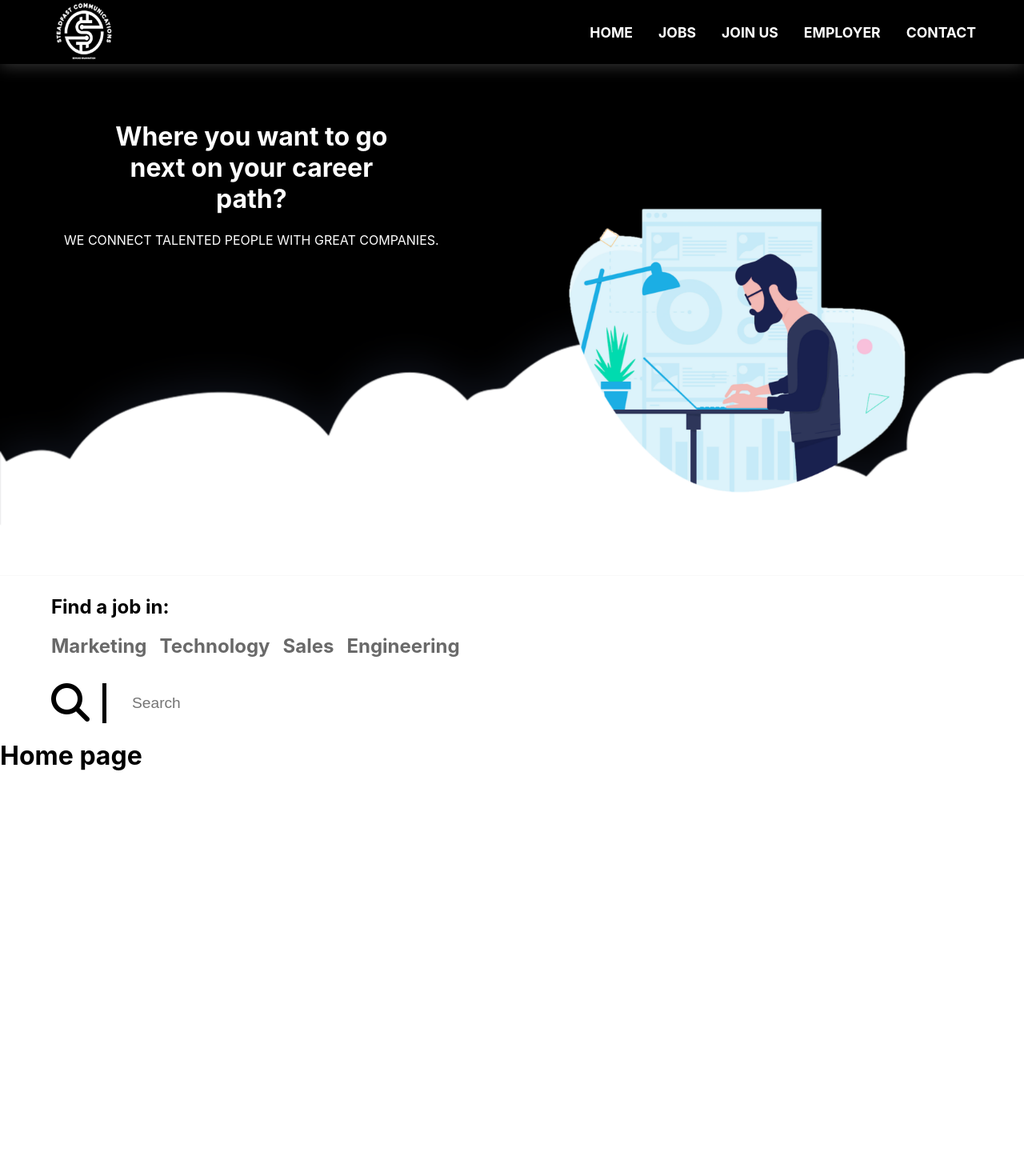
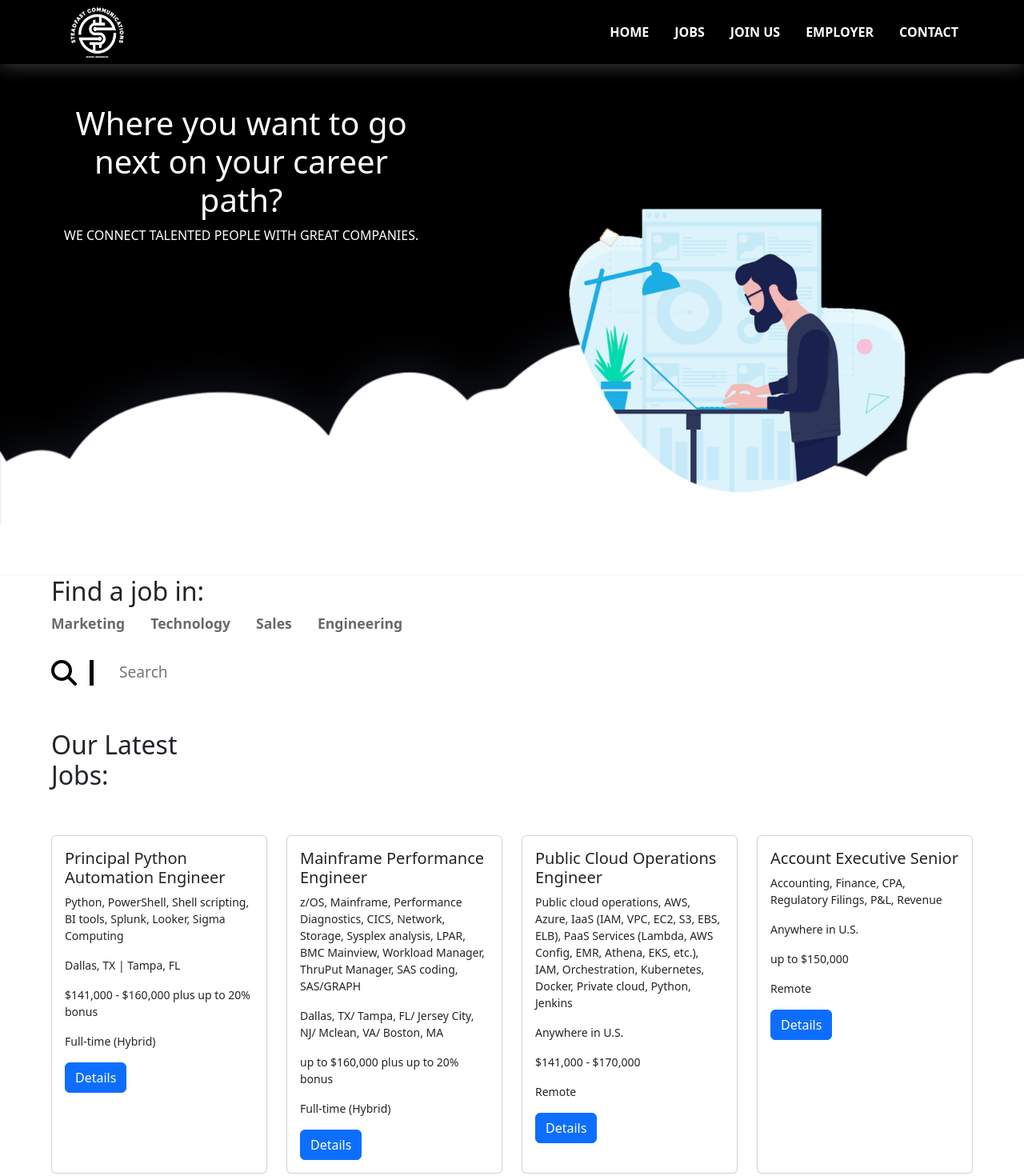
Before and after one commit to sm-mostafajamal/steadfast-frontend, a React (Create React App) app: page / in a window 1280 px wide. Shown: the top 1470 px of the page at 80% size. Before the commit the page ends 986 px from the top, so only its background shows below. Built offline with nearby package versions, Linux system fonts and the light colour scheme.

Commit message:
added card

```diff
--- a/src/App.js
+++ b/src/App.js
@@ -6,9 +6,9 @@ function App() {
   return (
     <BrowserRouter>
       <header>
-        <Navbar className="navbar">
+        <Navbar fixed="top">
           <Container className="container">
-            <Navbar.Brand className="brand">
+            <Navbar.Brand>
               <Link to={"/"}>
                 <img
                   src={`${process.env.PUBLIC_URL}/steadfast_images/Steadfast-logo_withTxt.png`}
@@ -17,7 +17,7 @@ function App() {
                 />
               </Link>
             </Navbar.Brand>
-            <Nav className="nav">
+            <Nav className="justify-content-end nav" activeKey="/home">
               <Link to={"/"}>HOME</Link>
               <Link to={"/jobs"}>JOBS</Link>
               <Link to={"/join-us"}>JOIN US</Link>
--- a/src/Pages/Home.js
+++ b/src/Pages/Home.js
@@ -1,8 +1,11 @@
+import { Button, Card, Col, Nav, Row } from "react-bootstrap";
 import { Link } from "react-router-dom";
+import jobs from "../data";
 
 const Home = () => {
   return (
     <div>
+      <header>
         <div className="cover-text">
           <h1>
             Where you want to go <br></br> next on your career <br></br> path?
@@ -14,20 +17,50 @@ const Home = () => {
           alt=""
           className="cover"
         />
-      <form className="form">
+      </header>
+
+      <main className="home-main">
+        <form>
           <h2>Find a job in:</h2>
-        <div className="job-menu">
+          <Nav className="job-menu">
             <Link>Marketing</Link>
             <Link>Technology</Link>
             <Link>Sales</Link>
             <Link>Engineering</Link>
-        </div>
-        <div className="search-container">
+          </Nav>
+          <div className="d-flex">
             <i className="fa-solid fa-magnifying-glass"></i>
             <input type={"search"} className="search" placeholder="Search" />
           </div>
         </form>
-      <h1>Home page</h1>
+
+        <h2 className="heading">
+          Our Latest <br></br> Jobs:
+        </h2>
+        <div className="jobs">
+          <Row>
+            {jobs.map((job) => (
+              <Col sm={6} md={4} lg={3} className="mb-3" key={job.id}>
+                <Card className="job-card w-100 h-100">
+                  <Card.Body className="cardBody">
+                    <Card.Title>{job.title}</Card.Title>
+                    <Card.Text>
+                      <p>{job.skills}</p>
+                      <p>{job.Location}</p>
+                      <p>{job.compensation}</p>
+                      <p>{job.jobNature}</p>
+                    </Card.Text>
+
+                    <Button variant="primary" className="card-btn">
+                      Details
+                    </Button>
+                  </Card.Body>
+                </Card>
+              </Col>
+            ))}
+          </Row>
+        </div>
+      </main>
     </div>
   );
 };
--- /dev/null
+++ b/src/data.js
@@ -0,0 +1,39 @@
+const jobs = [
+  {
+    id: 1,
+    title: "Principal Python Automation Engineer",
+    skills:
+      "Python, PowerShell, Shell scripting, BI tools, Splunk, Looker, Sigma Computing  ",
+    Location: "Dallas, TX | Tampa, FL",
+    compensation: "$141,000 - $160,000 plus up to 20% bonus",
+    jobNature: "Full-time (Hybrid)",
+  },
+  {
+    id: 2,
+    title: "Mainframe Performance Engineer",
+    skills:
+      "z/OS, Mainframe, Performance Diagnostics, CICS, Network, Storage, Sysplex analysis, LPAR, BMC Mainview, Workload Manager, ThruPut Manager, SAS coding, SAS/GRAPH ",
+    Location: "Dallas, TX/ Tampa, FL/ Jersey City, NJ/ Mclean, VA/ Boston, MA",
+    compensation: "up to $160,000 plus up to 20% bonus",
+    jobNature: "Full-time (Hybrid)",
+  },
+  {
+    id: 3,
+    title: "Public Cloud Operations Engineer  ",
+    skills:
+      "Public cloud operations, AWS, Azure, IaaS (IAM, VPC, EC2, S3, EBS, ELB), PaaS Services (Lambda, AWS Config, EMR, Athena, EKS, etc.), IAM, Orchestration, Kubernetes, Docker, Private cloud, Python, Jenkins",
+    Location: "Anywhere in U.S.",
+    compensation: "$141,000 - $170,000",
+    jobNature: "Remote",
+  },
+  {
+    id: 4,
+    title: "Account Executive Senior",
+    skills: "Accounting, Finance, CPA, Regulatory Filings, P&L, Revenue",
+    Location: "Anywhere in U.S.",
+    compensation: "up to $150,000 ",
+    jobNature: "Remote",
+  },
+];
+
+export default jobs;
--- a/src/index.css
+++ b/src/index.css
@@ -1,6 +1,3 @@
-:root {
-  --black: black;
-}
 body {
   margin: 0;
   font-family: -apple-system, BlinkMacSystemFont, "Segoe UI", "Roboto", "Oxygen",
@@ -8,27 +5,21 @@ body {
     sans-serif;
   -webkit-font-smoothing: antialiased;
   -moz-osx-font-smoothing: grayscale;
+  padding-top: 5rem;
+}
+.navbar {
+  background-color: black;
+  box-shadow: 0 2px 20px 0 rgb(63, 63, 63);
+  height: 5rem;
 }
 
-.container {
-  display: flex;
-  background-color: var(--black);
-  height: 5rem;
-  align-items: center;
-  position: relative;
-  box-shadow: 0 1px 20px 0 rgb(63, 63, 63);
-  justify-content: space-between;
-}
 .container a {
   text-decoration: none;
   color: white;
   font-weight: bolder;
-  font-size: 1.1rem;
 }
 .nav {
-  display: flex;
   gap: 2rem;
-  margin-right: 60px;
 }
 
 .cover {
@@ -41,40 +32,48 @@ body {
   margin: 50px 80px;
 }
 .logo {
-  width: 5.2rem;
-  height: 5rem;
-  margin-left: 4rem;
+  width: 5rem;
+  height: 4.5rem;
 }
-
-.form {
+.home-main {
   width: 90%;
   margin: auto;
 }
-.search-container {
-  display: flex;
+
+.job-menu {
+  padding-bottom: 2rem;
 }
+
 .search {
   width: 100%;
-  height: 50px;
+  height: 30px;
   border: none;
   font-size: larger;
   padding-left: 2rem;
 }
 .fa-magnifying-glass {
-  border-right: 5px solid var(--black);
-  font-size: 3rem;
-  /* margin: auto; */
-  color: var(--black);
+  border-right: 5px solid black;
+  font-size: 2rem;
+  color: black;
   padding-right: 1rem;
 }
 
+.heading {
+  margin: 55px 0;
+}
 .job-menu a {
   text-decoration: none;
   color: rgb(105, 105, 105);
-  margin-right: 1rem;
-  font-size: 1.5rem;
+  /* margin-right: 1rem; */
+  font-size: 1.1rem;
   font-weight: bolder;
 }
-.job-menu {
-  padding-bottom: 2rem;
+
+.job-card {
+  font-size: 14px;
+  padding: 0;
 }
+/* .jobs {
+  display: flex;
+  flex-wrap: wrap;
+} */
--- a/src/index.js
+++ b/src/index.js
@@ -1,6 +1,7 @@
 import React from "react";
 import ReactDOM from "react-dom/client";
 import "./index.css";
+import "bootstrap/dist/css/bootstrap.min.css";
 import App from "./App";
 
 const root = ReactDOM.createRoot(document.getElementById("root"));
```
Lines whose indentation alone changed are shown as unchanged.
